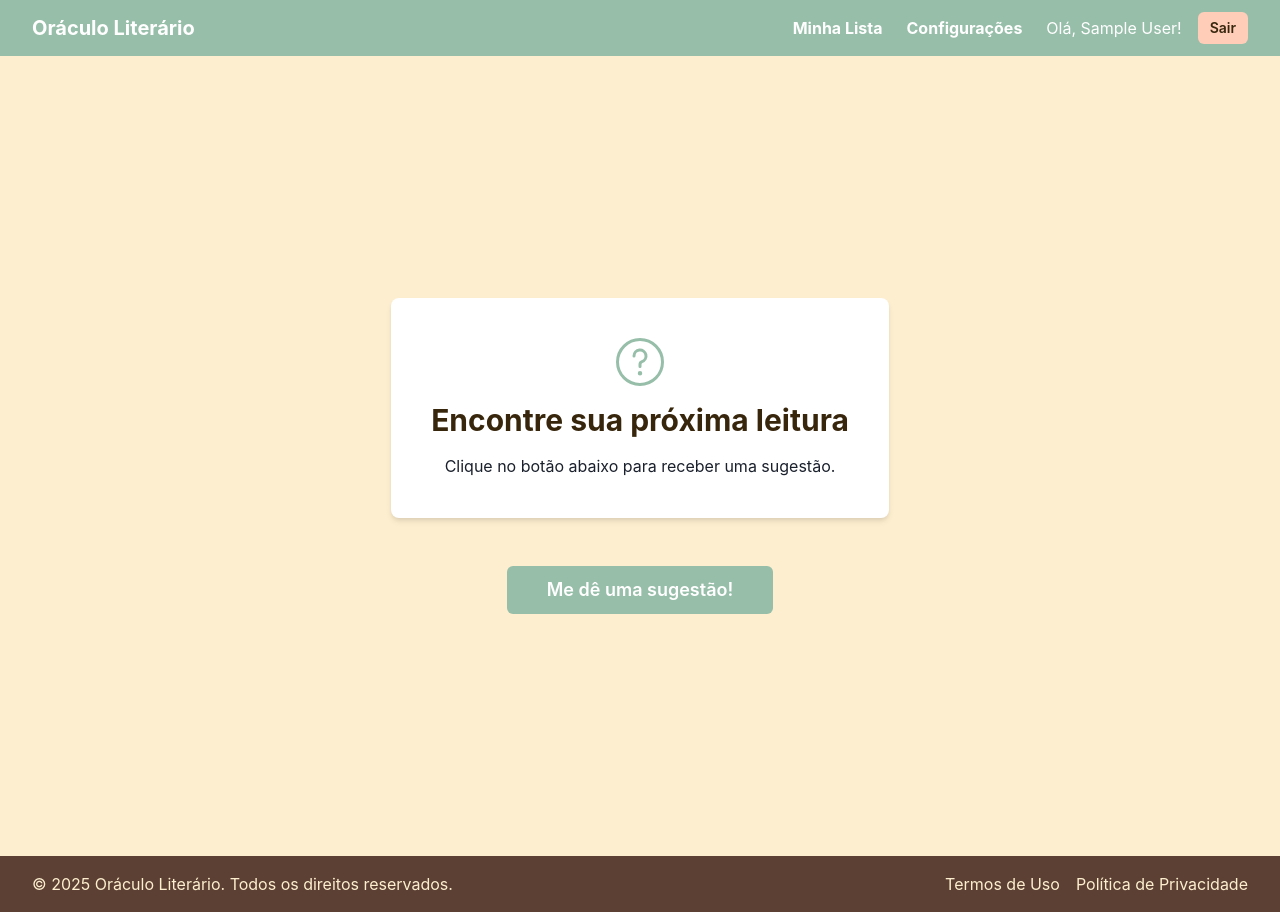
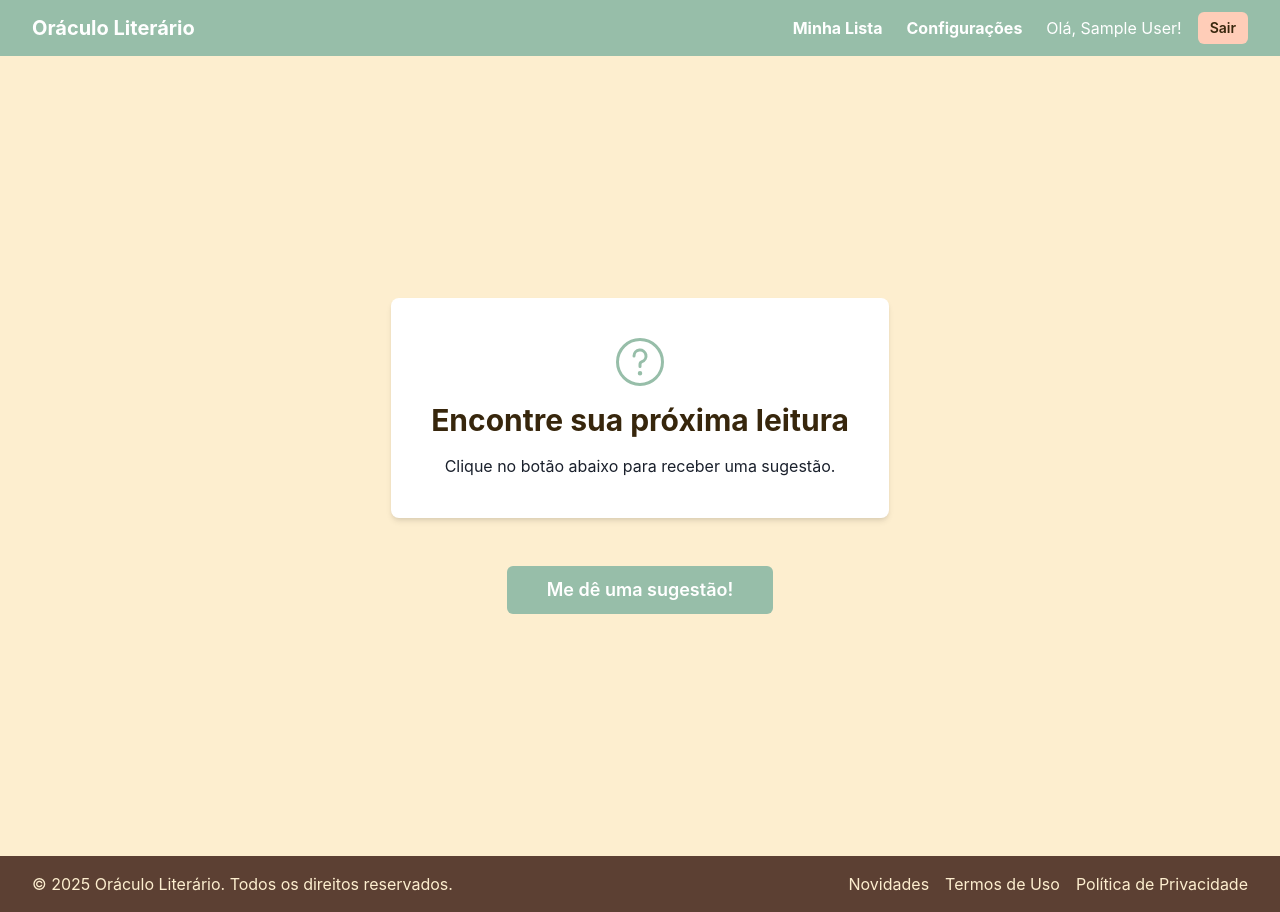
Before and after one commit to EricOliveiras/sugestor-de-livros, a React (Vite) app in the folder frontend/: page / in a window 1280 px wide. Built offline with nearby package versions, Linux system fonts and the light colour scheme; no server answers; sample sign-in values are in the browser's storage.

Commit message:
feat: add changelog link

```diff
--- a/frontend/src/components/Footer.tsx
+++ b/frontend/src/components/Footer.tsx
@@ -5,13 +5,7 @@ export const Footer = () => {
   const currentYear = new Date().getFullYear();
 
   return (
-    // Usamos a nova cor de fundo
     <Box as="footer" bg="brand.footerBg" color="brand.cream" py={4} px={8}>
-      {/* A MÁGICA DA RESPONSIVIDADE:
-        - direction: muda para 'column' em telas pequenas (base) e 'row' em telas maiores (md)
-        - alignItems: centraliza os itens quando está em modo coluna
-        - gap: adiciona um espaçamento entre os itens quando estão em modo coluna
-      */}
       <Flex
         direction={{ base: "column", md: "row" }}
         alignItems="center"
@@ -20,11 +14,17 @@ export const Footer = () => {
         <Text textAlign="center">
           &copy; {currentYear} Oráculo Literário. Todos os direitos reservados.
         </Text>
-
-        {/* O Spacer só é útil em telas grandes, mas não atrapalha no mobile */}
         <Spacer />
-
         <Flex>
+          {/* Adicionamos o novo link */}
+          <ChakraLink
+            as={RouterLink}
+            to="/changelog"
+            mr={4}
+            _hover={{ color: "white" }}
+          >
+            Novidades
+          </ChakraLink>
           <ChakraLink
             as={RouterLink}
             to="/terms-of-use"
```
